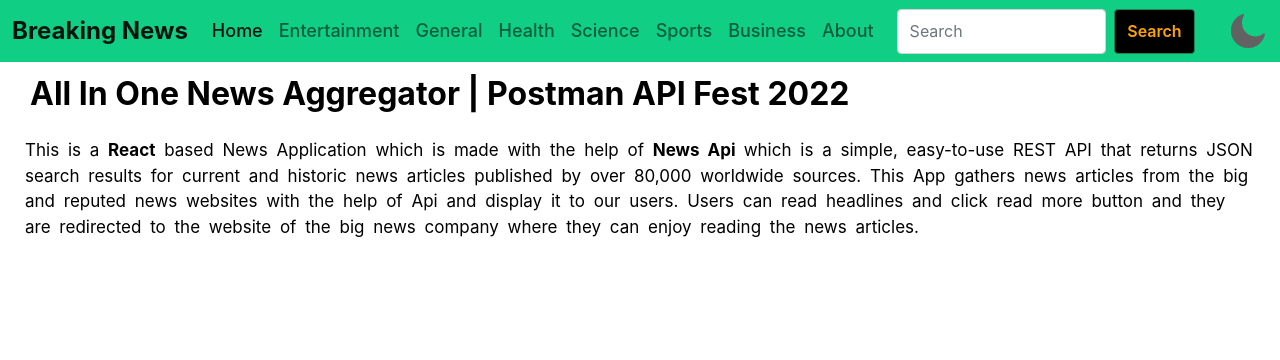
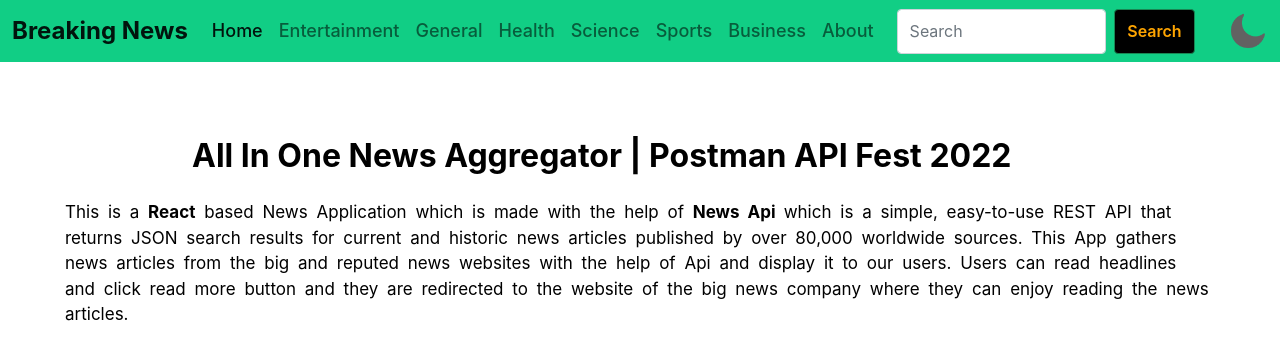
Before and after one commit to japsimrans13/all-in-one-news, a React (Create React App) app: page /About in a window 1280 px wide. Shown: the top 360 px of the page. Built offline with nearby package versions, Linux system fonts and the light colour scheme.

Commit message:
CSS fixing

```diff
--- a/src/components/Darkmode.css
+++ b/src/components/Darkmode.css
@@ -58,7 +58,7 @@
     color: black;
 } */
 .navbar{
-    position: fixed;
+    /* position: fixed; */
     top: 0;
     z-index: 2;
 }
@@ -180,12 +180,13 @@
 @media (max-width: 546px) and (min-width: 300px){
     .text-center1{
         width: 90%;
+
+        margin-top: 35px;
     }
-        .text-center{
-            font-size: 25px;
-            line-height: 20px;
-
-        }
+    .text-center{
+        width: 90%;
+        line-height: 80px;
+    }
 
 }
 @media (max-width: 726px) and (min-width: 300px){
@@ -199,18 +200,3 @@
         margin-right:25px;
     }
 }
-@media (max-width: 1500px) and (min-width: 726px){
-    .navbar{
-        margin: block;
-        width: 100%;
-    }
-    .text-center5{
-        width: 90%;
-        margin-left: 30px;
-    }
-    .text-center10{
-        margin-top: 25px;
-        margin-left:25px;
-        margin-right:25px;
-    }
-}
```
